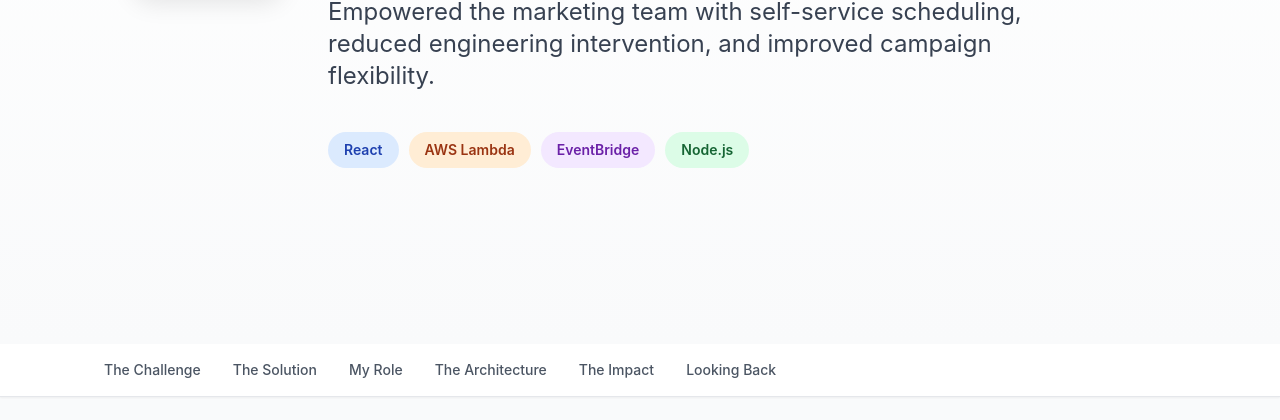
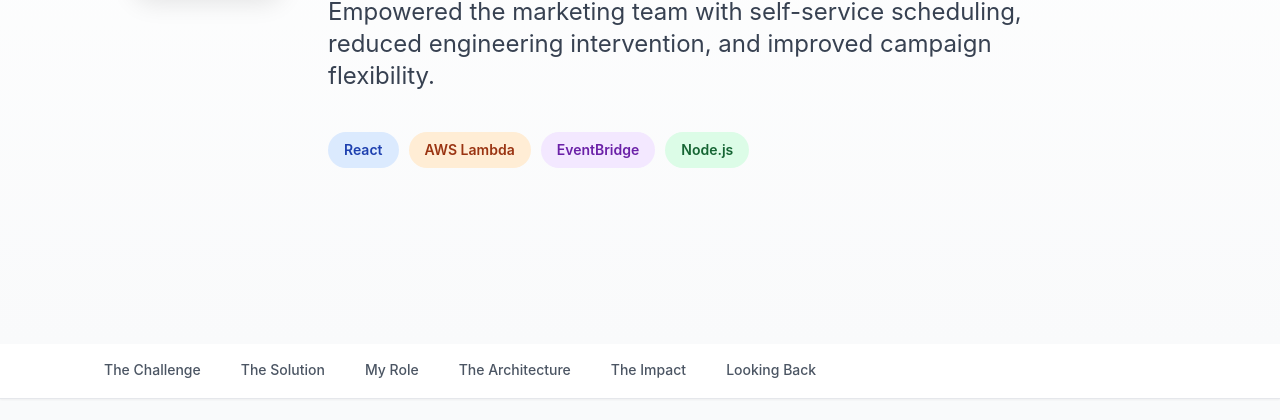
Before and after one commit to liaowow/portfolio, an Astro site: page /projects/coupon-swap-scheduler in a window 1280 px wide. Shown: the part 380-800 px from the top of the page. Built offline with nearby package versions, Linux system fonts and the light colour scheme; Astro itself is replaced by a stand-in of ours.

Commit message:
Improve subnav UX

```diff
--- a/src/components/DevProject.astro
+++ b/src/components/DevProject.astro
@@ -205,28 +205,28 @@ function getBadgeClasses(color: string): string {
       <!-- Subnavigation -->
       <nav id="subnav" class="sticky top-20 z-40 bg-white/95 backdrop-blur-sm border-b border-gray-200 shadow-sm">
         <div class="max-w-6xl mx-auto px-6">
-          <div class="flex overflow-x-auto hide-scrollbar">
-            <a href="#challenge" class="subnav-link whitespace-nowrap px-4 py-4 text-sm font-medium text-gray-600 hover:text-gray-900 hover:border-b-2 hover:border-gray-900 transition-colors">
+          <div class="flex gap-2 overflow-x-auto hide-scrollbar">
+            <a href="#challenge" class="subnav-link whitespace-nowrap px-4 py-4 text-sm font-medium text-gray-600 hover:text-gray-900 border-b-2 border-transparent hover:border-gray-900 transition-colors">
               The Challenge
             </a>
-            <a href="#solution" class="subnav-link whitespace-nowrap px-4 py-4 text-sm font-medium text-gray-600 hover:text-gray-900 hover:border-b-2 hover:border-gray-900 transition-colors">
+            <a href="#solution" class="subnav-link whitespace-nowrap px-4 py-4 text-sm font-medium text-gray-600 hover:text-gray-900 border-b-2 border-transparent hover:border-gray-900 transition-colors">
               The Solution
             </a>
             {project.beforeAfter && (
-              <a href="#before-after" class="subnav-link whitespace-nowrap px-4 py-4 text-sm font-medium text-gray-600 hover:text-gray-900 hover:border-b-2 hover:border-gray-900 transition-colors">
+              <a href="#before-after" class="subnav-link whitespace-nowrap px-4 py-4 text-sm font-medium text-gray-600 hover:text-gray-900 border-b-2 border-transparent hover:border-gray-900 transition-colors">
                 Before vs. After
               </a>
             )}
-            <a href="#role" class="subnav-link whitespace-nowrap px-4 py-4 text-sm font-medium text-gray-600 hover:text-gray-900 hover:border-b-2 hover:border-gray-900 transition-colors">
+            <a href="#role" class="subnav-link whitespace-nowrap px-4 py-4 text-sm font-medium text-gray-600 hover:text-gray-900 border-b-2 border-transparent hover:border-gray-900 transition-colors">
               My Role
             </a>
-            <a href="#architecture" class="subnav-link whitespace-nowrap px-4 py-4 text-sm font-medium text-gray-600 hover:text-gray-900 hover:border-b-2 hover:border-gray-900 transition-colors">
+            <a href="#architecture" class="subnav-link whitespace-nowrap px-4 py-4 text-sm font-medium text-gray-600 hover:text-gray-900 border-b-2 border-transparent hover:border-gray-900 transition-colors">
               {project.architectureTitle}
             </a>
-            <a href="#impact" class="subnav-link whitespace-nowrap px-4 py-4 text-sm font-medium text-gray-600 hover:text-gray-900 hover:border-b-2 hover:border-gray-900 transition-colors">
+            <a href="#impact" class="subnav-link whitespace-nowrap px-4 py-4 text-sm font-medium text-gray-600 hover:text-gray-900 border-b-2 border-transparent hover:border-gray-900 transition-colors">
               The Impact
             </a>
-            <a href="#reflections" class="subnav-link whitespace-nowrap px-4 py-4 text-sm font-medium text-gray-600 hover:text-gray-900 hover:border-b-2 hover:border-gray-900 transition-colors">
+            <a href="#reflections" class="subnav-link whitespace-nowrap px-4 py-4 text-sm font-medium text-gray-600 hover:text-gray-900 border-b-2 border-transparent hover:border-gray-900 transition-colors">
               Looking Back
             </a>
           </div>
```
